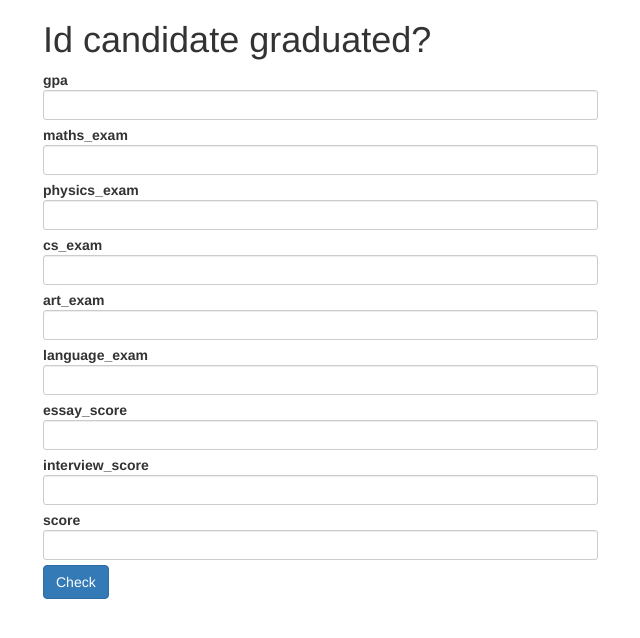
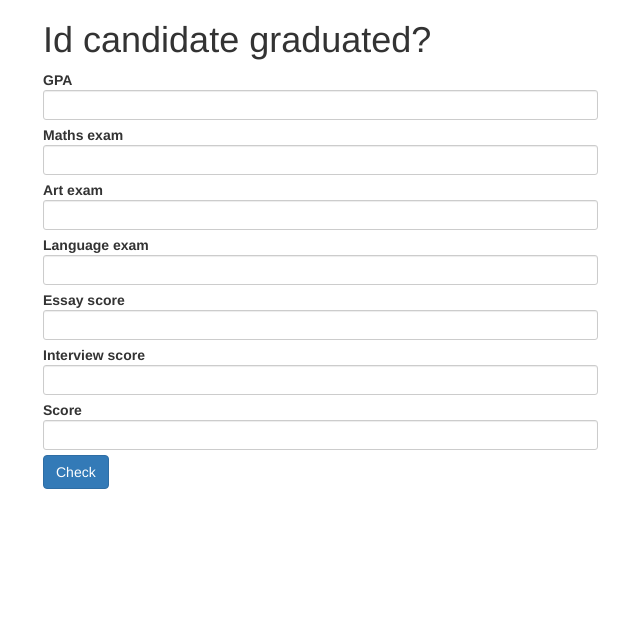
Before and after one commit to bartoszptak/Recruitment_task_1, a Flask app: page / in a window 1280 px wide. Shown: the top 638 px of the page, without its empty margins (27-667 px from the left). Run offline with Flask 2, Linux system fonts and the light colour scheme; parts of the project's set-up code (start-up, migrations or seed data) failed here and were passed over; some libraries are stand-ins or nearby versions.

Commit message:
Add complete flask application

```diff
--- a/app/controller.py
+++ b/app/controller.py
@@ -1,10 +1,15 @@
 import requests, os
 import re
+import numpy as np
+import xgboost as xgb
+import pandas as pd
+from sklearn.externals import joblib
 
 DARK_SKY_API_KEY = os.environ['DARK_SKY_KEY']
 option_list = "exclude=currently,minutely,hourly,alerts&units=si"
 
 p = re.compile('\d+(\.\d+)?')
+model = joblib.load('model.joblib.data')
 
 class Controller:
 
@@ -17,12 +22,18 @@ class Controller:
 
 
     def get_decision(self, data):
-        #date_from = data['date_from']
-        #date_to = data['date_to']
 
+        scoreXgpa = float(data['gpa'])*float(data['score'])
+        examsXgpa = (float(data['maths_exam'])+float(data['art_exam'])+float(data['language_exam']))*float(data['gpa'])
+        scoresXgpa = (float(data['essay_score'])+float(data['interview_score']))*float(data['gpa'])
 
+        test_X = np.array([[float(data['gpa']), float(data['score']), scoreXgpa, examsXgpa, scoresXgpa]], dtype=np.float32)
 
-        weather_reports = []
+        df = pd.DataFrame(test_X, columns=['gpa', 'score', 'scoreXgpa', 'examsXgpa', 'scoresXgpa'])
 
+        result = model.predict(df)[0]
 
-        return 'Decision: No'
+        if result == 1:
+            return 'Decision: Yes'
+        else:
+            return 'Decision: No'
--- a/app/requirements.txt
+++ b/app/requirements.txt
@@ -2,3 +2,6 @@ flask
 flask-cors
 requests
 geopy
+sklearn
+pandas
+xgboost
--- a/app/templates/index.html
+++ b/app/templates/index.html
@@ -39,56 +39,42 @@
                     </div>
                     <div class="row">
                         <div class="col-md-6">
-                            <label style="width: 100%;">gpa
+                            <label style="width: 100%;">GPA
                                 <input type="text" class="input-sm form-control" id="gpa" name="gpa" required>
                             </label>
                         </div>
                     </div>
                     <div class="row">
                         <div class="col-md-6">
-                            <label style="width: 100%;">maths_exam
+                            <label style="width: 100%;">Maths exam
                                 <input type="text" class="input-sm form-control" id="maths_exam" name="maths_exam" required>
                             </label>
                         </div>
                     </div>
                     <div class="row">
                         <div class="col-md-6">
-                            <label style="width: 100%;">physics_exam
-                                <input type="text" class="input-sm form-control" id="physics_exam" name="physics_exam" required>
-                            </label>
-                        </div>
-                    </div>
-                    <div class="row">
-                        <div class="col-md-6">
-                            <label style="width: 100%;">cs_exam
-                                <input type="text" class="input-sm form-control" id="cs_exam" name="cs_exam" required>
-                            </label>
-                        </div>
-                    </div>
-                    <div class="row">
-                        <div class="col-md-6">
-                            <label style="width: 100%;">art_exam
+                            <label style="width: 100%;">Art exam
                                 <input type="text" class="input-sm form-control" id="art_exam" name="art_exam" required>
                             </label>
                         </div>
                     </div>
                     <div class="row">
                         <div class="col-md-6">
-                            <label style="width: 100%;">language_exam
+                            <label style="width: 100%;">Language exam
                                 <input type="text" class="input-sm form-control" id="language_exam" name="language_exam" required>
                             </label>
                         </div>
                     </div>
                     <div class="row">
                         <div class="col-md-6">
-                            <label style="width: 100%;">essay_score
+                            <label style="width: 100%;">Essay score
                                 <input type="text" class="input-sm form-control" id="essay_score" name="essay_score" required>
                             </label>
                         </div>
                     </div>
                     <div class="row">
                         <div class="col-md-6">
-                            <label style="width: 100%;">interview_score
+                            <label style="width: 100%;">Interview score
                                 <input type="text" class="input-sm form-control" id="interview_score" name="interview_score" required>
                             </label>
                         </div>
@@ -96,7 +82,7 @@
 
                     <div class="row">
                         <div class="col-md-6">
-                <label style="width: 100%;">score
+                            <label style="width: 100%;">Score
                                 <input type="text" class="input-sm form-control" id="score" name="score" required>
                             </label>
                         </div>
@@ -125,10 +111,8 @@
                 var data ={};
                 data['gpa'] = $('#gpa').val();
                 data['maths_exam'] =  $('#maths_exam').val();
-                data['physics_exam'] =  $('#physics_exam').val();
-                data['cs_exam'] =  $('#cs_exam').val();
+                data['language_exam'] =  $('#language_exam').val();
                 data['art_exam'] =  $('#art_exam').val();
-                data['language_exam'] =  $('#language_exam').val();
                 data['essay_score'] =  $('#essay_score').val();
                 data['interview_score'] =  $('#interview_score').val();
                 data['score'] =  $('#score').val();
```
Also changed, not shown: 4 other files. Lines whose indentation alone changed are shown as unchanged.
